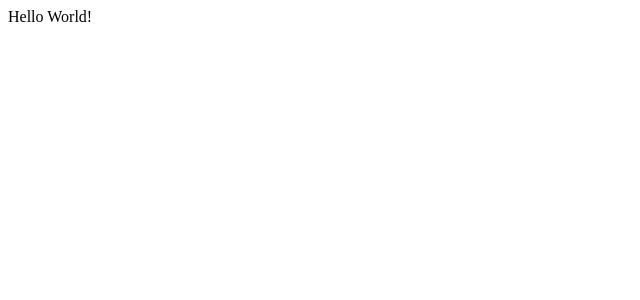
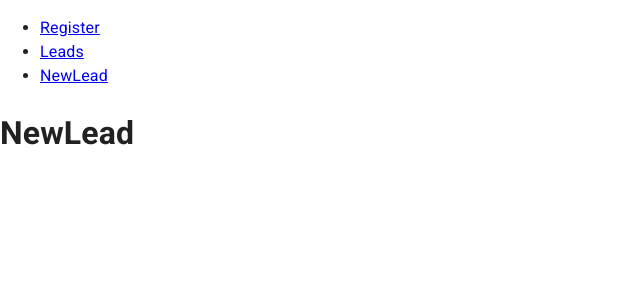
Before and after one commit to HenriqueCruz5341/CaseFullstackPS, a JavaScript app: page /newLead in a window 1280 px wide. Shown: the top 300 px of the page, without its empty margins (0-640 px from the left). Built offline with nearby package versions, Linux system fonts and the light colour scheme; the HTML template or start-up script is replaced by a standard one.

Commit message:
default pages and components

```diff
--- a/package.json
+++ b/package.json
@@ -3,11 +3,16 @@
   "version": "0.1.0",
   "private": true,
   "dependencies": {
+    "@emotion/react": "^11.5.0",
+    "@emotion/styled": "^11.3.0",
+    "@material-ui/core": "^5.0.0-beta.5",
+    "@material-ui/icons": "^4.11.2",
     "@testing-library/jest-dom": "^5.14.1",
     "@testing-library/react": "^11.2.7",
     "@testing-library/user-event": "^12.8.3",
     "react": "^17.0.2",
     "react-dom": "^17.0.2",
+    "react-router-dom": "^5.3.0",
     "react-scripts": "4.0.3",
     "web-vitals": "^1.1.2"
   },
--- a/public/index.html
+++ b/public/index.html
@@ -10,11 +10,8 @@
       content="Web site created using create-react-app"
     />
     <link rel="apple-touch-icon" href="%PUBLIC_URL%/logo192.png" />
-    <!--
-      manifest.json provides metadata used when your web app is installed on a
-      user's mobile device or desktop. See https://developers.google.com/web/fundamentals/web-app-manifest/
-    -->
-    <link rel="manifest" href="%PUBLIC_URL%/manifest.json" />
+    <link rel="stylesheet" href="https://fonts.googleapis.com/css?family=Roboto:300,400,500,700&display=swap" />
+    <link rel="stylesheet" href="https://fonts.googleapis.com/icon?family=Material+Icons" />
     <!--
       Notice the use of %PUBLIC_URL% in the tags above.
       It will be replaced with the URL of the `public` folder during the build.
--- a/src/App.js
+++ b/src/App.js
@@ -1,5 +1,50 @@
+import { CssBaseline } from '@material-ui/core';
+import {
+  BrowserRouter as Router,
+  Switch,
+  Route,
+  Link,
+  Redirect,
+} from 'react-router-dom';
+import Leads from './pages/leads';
+import NewLead from './pages/newLead';
+import Register from './pages/register';
+
 function App() {
-  return <div className="App">Hello World!</div>;
+  return (
+    <>
+      <CssBaseline />
+      <Router>
+        <div>
+          <nav>
+            <ul>
+              <li>
+                <Link to="/register">Register</Link>
+              </li>
+              <li>
+                <Link to="/leads">Leads</Link>
+              </li>
+              <li>
+                <Link to="/newLead">NewLead</Link>
+              </li>
+            </ul>
+          </nav>
+          <Switch>
+            <Route path="/register">
+              <Register />
+            </Route>
+            <Route path="/leads">
+              <Leads />
+            </Route>
+            <Route path="/newLead">
+              <NewLead />
+            </Route>
+            <Route exact path="/" render={() => <Redirect to="/register" />} />
+          </Switch>
+        </div>
+      </Router>
+    </>
+  );
 }
 
 export default App;
--- /dev/null
+++ b/src/pages/leads/index.js
@@ -0,0 +1,9 @@
+const Leads = () => {
+  return (
+    <div>
+      <h1>Leads</h1>
+    </div>
+  );
+};
+
+export default Leads;
--- /dev/null
+++ b/src/pages/newLead/index.js
@@ -0,0 +1,9 @@
+const NewLead = () => {
+  return (
+    <div>
+      <h1>NewLead</h1>
+    </div>
+  );
+};
+
+export default NewLead;
--- /dev/null
+++ b/src/pages/register/index.js
@@ -0,0 +1,9 @@
+const Register = () => {
+  return (
+    <div>
+      <h1>Register</h1>
+    </div>
+  );
+};
+
+export default Register;
```
Also changed, not shown: src/components/footer/index.js (added, +9 -0 lines), src/components/header/index.js (added, +9 -0 lines), 1 other file (tests, documents, lock files or other folders).
